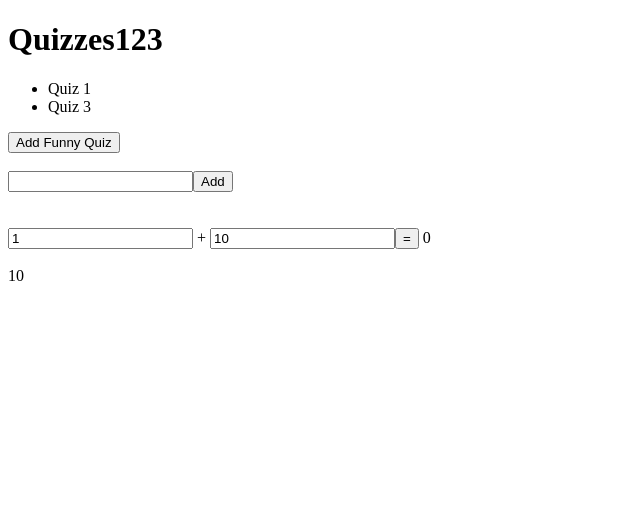
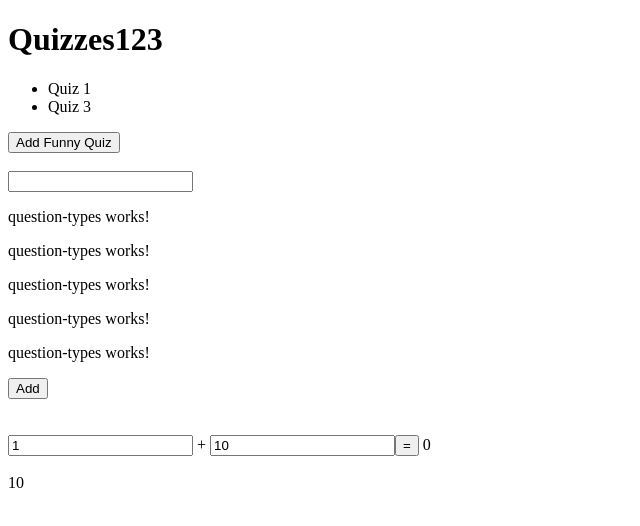
Before and after one commit to 2018-spring-mjs-th/week-two-a, an Angular app: page / in a window 1280 px wide. Shown: the top 526 px of the page, without its empty margins (0-640 px from the left). Built offline with nearby package versions, Linux system fonts and the light colour scheme.

Commit message:
added question-types

```diff
--- a/src/app/app.component.html
+++ b/src/app/app.component.html
@@ -29,6 +29,11 @@
 <br />
 <div>
   <input [(ngModel)]="newQuizName" type="text" />
+  <question-types></question-types>
+  <question-types></question-types>
+  <question-types></question-types>
+  <question-types></question-types>
+  <question-types></question-types>
   <button (click)="addQuiz()">Add</button>
 </div>
 <br />
--- a/src/app/app.module.ts
+++ b/src/app/app.module.ts
@@ -8,11 +8,13 @@ import { FormsModule } from '@angular/forms';
 
 import { QuestionTypesService } from './question-types.service';
 import { PizzaToppingsService } from './pizza-toppings.service';
+import { QuestionTypesComponent } from './question-types/question-types.component';
 
 
 @NgModule({
   declarations: [
-    AppComponent
+    AppComponent,
+    QuestionTypesComponent
   ],
   imports: [
     BrowserModule
--- /dev/null
+++ b/src/app/question-types/question-types.component.html
@@ -0,0 +1,3 @@
+<p>
+  question-types works!
+</p>
--- /dev/null
+++ b/src/app/question-types/question-types.component.ts
@@ -0,0 +1,15 @@
+import { Component, OnInit } from '@angular/core';
+
+@Component({
+  selector: 'question-types',
+  templateUrl: './question-types.component.html',
+  styleUrls: ['./question-types.component.css']
+})
+export class QuestionTypesComponent implements OnInit {
+
+  constructor() { }
+
+  ngOnInit() {
+  }
+
+}
```
Also changed, not shown: src/app/question-types/question-types.component.css (added), 1 other file (tests, documents, lock files or other folders).
